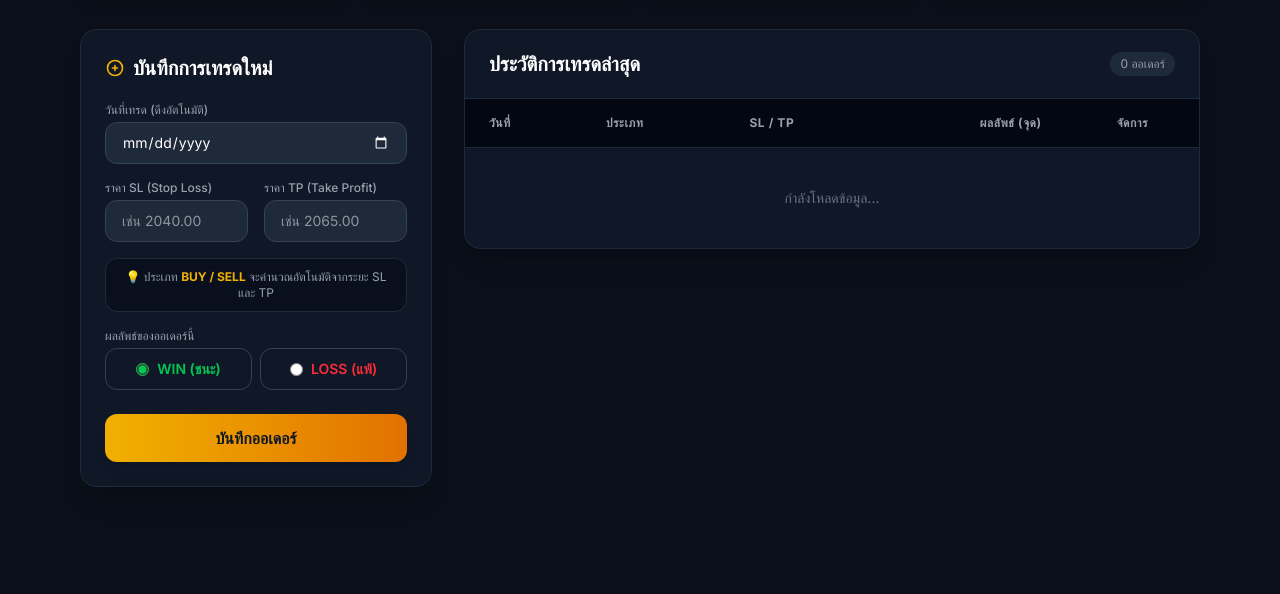
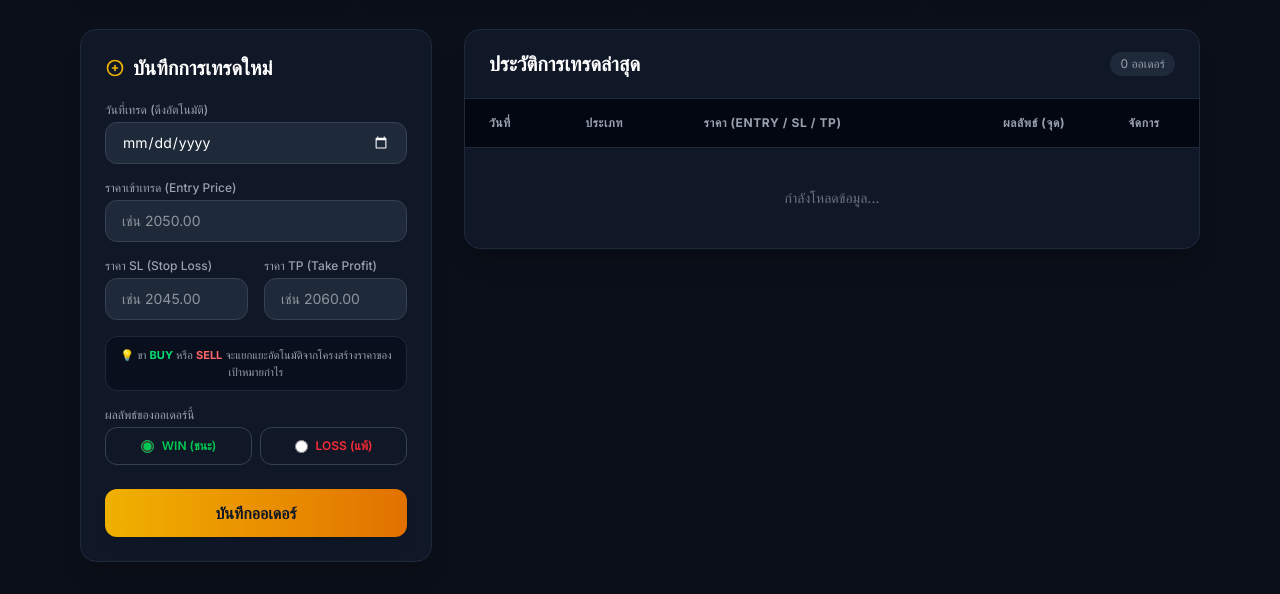
Before and after one commit to khanun1011/Trade, a plain HTML site: page index.html in a window 1280 px wide. Shown: the part 290-884 px from the top of the page. Before the commit the page ends 809 px from the top, so only its background shows below. Drawn offline with nearby package versions, Linux system fonts and the light colour scheme.

Commit message:
Update index.html

```diff
--- a/index.html
+++ b/index.html
@@ -8,7 +8,7 @@
     <link rel="preconnect" href="https://fonts.googleapis.com">
     <link rel="preconnect" href="https://fonts.gstatic.com" crossorigin>
     <link href="https://fonts.googleapis.com/css2?family=Inter:wght@300;400;500;600;700&display=swap" rel="stylesheet">
-    <script src="https://unpkg.com/@supabase/supabase-js@2"></script>
+    <script src="https://cdn.jsdelivr.net/npm/@supabase/supabase-js@2.39.8/dist/umd/supabase.js"></script>
     <link rel="stylesheet" href="style.css">
 </head>
 <body class="text-gray-100 min-h-screen font-sans">
@@ -20,7 +20,7 @@
                 <p class="text-gray-400 text-sm mt-1">บันทึกและวิเคราะห์สถิติการเทรดทองคำ (XAUUSD)</p>
             </div>
             <div class="bg-gray-900 border border-gray-800 px-4 py-2 rounded-lg text-xs text-gray-400 flex items-center gap-2">
-                <span class="w-2 h-2 rounded-full bg-green-500 animate-pulse"></span> Supabase Connected
+                <span class="w-2 h-2 rounded-full bg-green-500 animate-pulse"></span> DB Status Connected
             </div>
         </header>
 
@@ -68,19 +68,24 @@
                             <input type="date" id="trade_date" required class="w-full bg-gray-800 border border-gray-700 rounded-xl px-4 py-2.5 text-sm text-white focus:outline-none focus:border-yellow-500 transition [&::-webkit-calendar-picker-indicator]:invert">
                         </div>
 
+                        <div>
+                            <label class="block text-xs font-medium text-gray-400 mb-1">ราคาเข้าเทรด (Entry Price)</label>
+                            <input type="number" id="entry_price" step="0.01" required placeholder="เช่น 2050.00" class="w-full bg-gray-800 border border-gray-700 rounded-xl px-4 py-2.5 text-sm text-white focus:outline-none focus:border-yellow-500 transition">
+                        </div>
+
                         <div class="grid grid-cols-2 gap-4">
                             <div>
                                 <label class="block text-xs font-medium text-gray-400 mb-1">ราคา SL (Stop Loss)</label>
-                                <input type="number" id="sl_price" step="0.01" required placeholder="เช่น 2040.00" class="w-full bg-gray-800 border border-gray-700 rounded-xl px-4 py-2.5 text-sm text-white focus:outline-none focus:border-yellow-500 transition">
+                                <input type="number" id="sl_price" step="0.01" required placeholder="เช่น 2045.00" class="w-full bg-gray-800 border border-gray-700 rounded-xl px-4 py-2.5 text-sm text-white focus:outline-none focus:border-yellow-500 transition">
                             </div>
                             <div>
                                 <label class="block text-xs font-medium text-gray-400 mb-1">ราคา TP (Take Profit)</label>
-                                <input type="number" id="tp_price" step="0.01" required placeholder="เช่น 2065.00" class="w-full bg-gray-800 border border-gray-700 rounded-xl px-4 py-2.5 text-sm text-white focus:outline-none focus:border-yellow-500 transition">
+                                <input type="number" id="tp_price" step="0.01" required placeholder="เช่น 2060.00" class="w-full bg-gray-800 border border-gray-700 rounded-xl px-4 py-2.5 text-sm text-white focus:outline-none focus:border-yellow-500 transition">
                             </div>
                         </div>
 
-                        <div class="bg-gray-950/50 p-2.5 rounded-xl border border-gray-800 text-center text-xs text-gray-400">
-                            💡 ประเภท <span class="font-bold text-yellow-500">BUY / SELL</span> จะคำนวณอัตโนมัติจากระยะ SL และ TP
+                        <div class="bg-gray-950/50 p-2.5 rounded-xl border border-gray-800 text-center text-[11px] text-gray-400">
+                            💡 ขา <span class="font-bold text-green-400">BUY</span> หรือ <span class="font-bold text-red-400">SELL</span> จะแยกแยะอัตโนมัติจากโครงสร้างราคาของเป้าหมายกำไร
                         </div>
 
                         <div>
@@ -88,11 +93,11 @@
                             <div class="grid grid-cols-2 gap-2">
                                 <label class="border border-gray-700 rounded-xl p-2.5 flex items-center justify-center gap-2 cursor-pointer hover:bg-gray-800 transition">
                                     <input type="radio" name="result_status" value="WIN" checked class="accent-green-500">
-                                    <span class="text-sm font-semibold text-green-500">WIN (ชนะ)</span>
+                                    <span class="text-xs font-semibold text-green-500">WIN (ชนะ)</span>
                                 </label>
                                 <label class="border border-gray-700 rounded-xl p-2.5 flex items-center justify-center gap-2 cursor-pointer hover:bg-gray-800 transition">
                                     <input type="radio" name="result_status" value="LOSS" class="accent-red-500">
-                                    <span class="text-sm font-semibold text-red-500">LOSS (แพ้)</span>
+                                    <span class="text-xs font-semibold text-red-500">LOSS (แพ้)</span>
                                 </label>
                             </div>
                         </div>
@@ -117,7 +122,7 @@
                                 <tr class="border-b border-gray-800 bg-gray-950 text-xs font-semibold text-gray-400 uppercase tracking-wider">
                                     <th class="px-6 py-4">วันที่</th>
                                     <th class="px-6 py-4">ประเภท</th>
-                                    <th class="px-6 py-4">SL / TP</th>
+                                    <th class="px-6 py-4">ราคา (Entry / SL / TP)</th>
                                     <th class="px-6 py-4 text-right">ผลลัพธ์ (จุด)</th>
                                     <th class="px-6 py-4 text-center">จัดการ</th>
                                 </tr>
```
